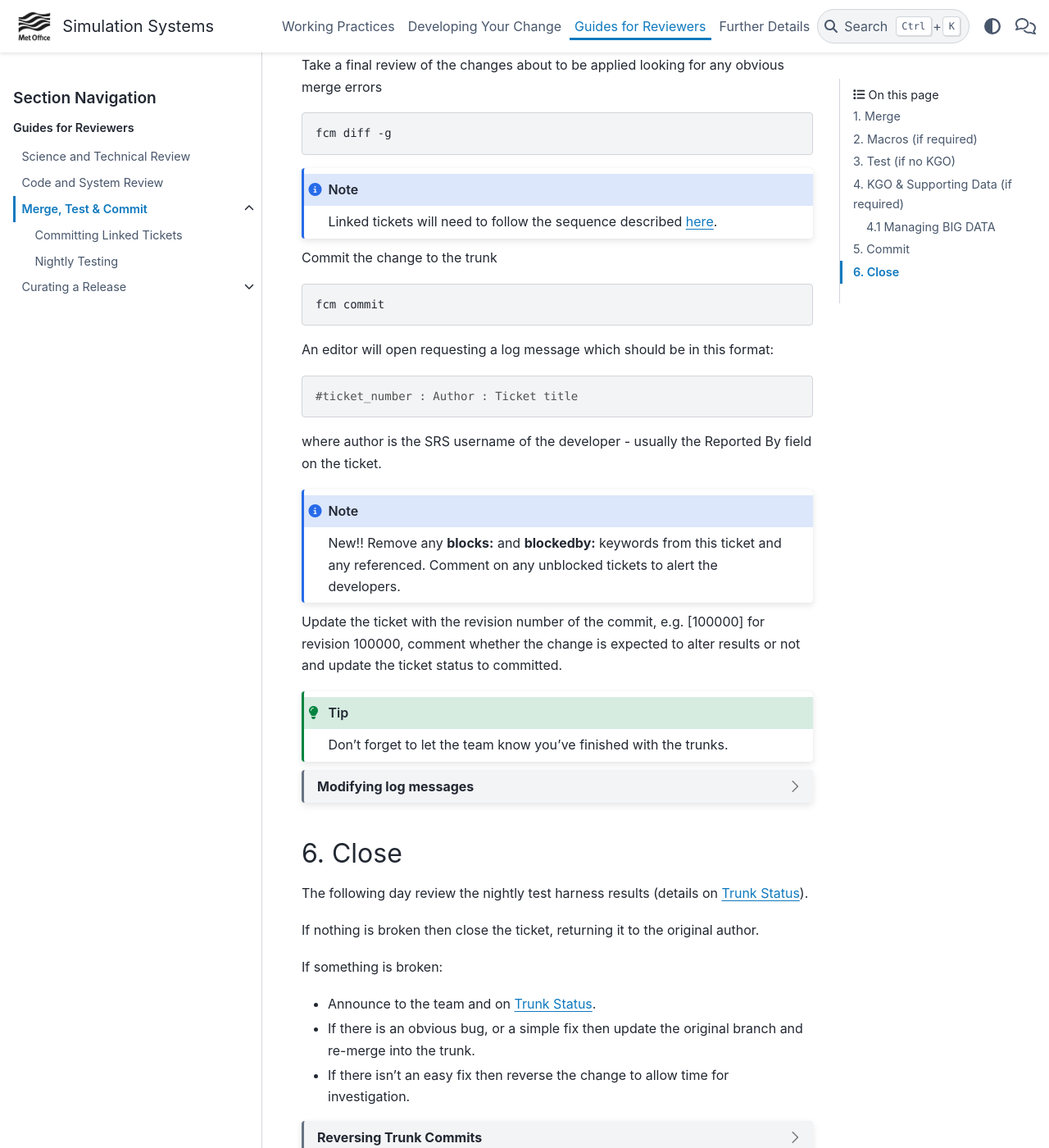
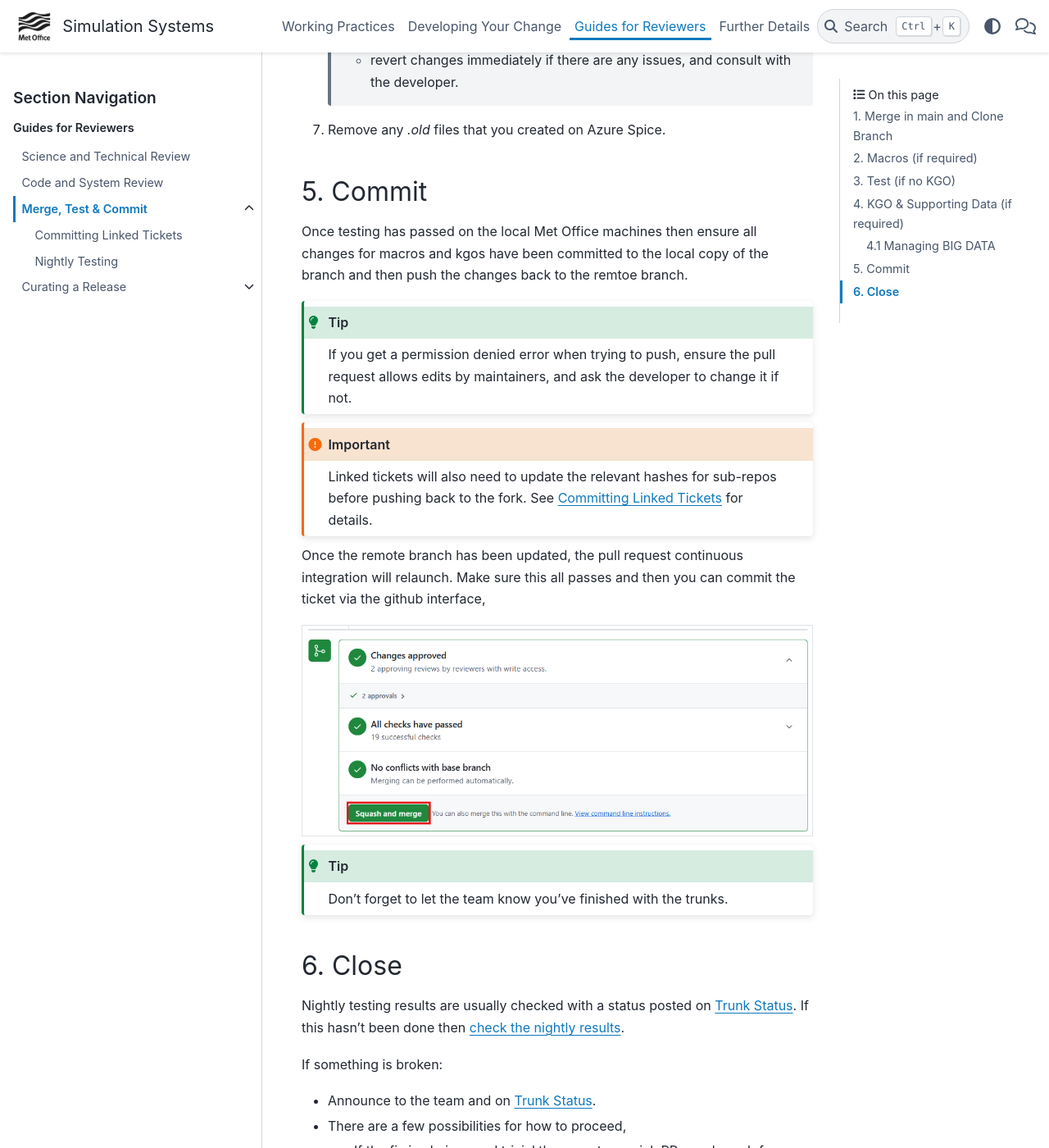
Before and after one commit to MetOffice/simulation-systems, a Sphinx documentation site: the page built from source/Reviewers/howtocommit.rst, in a window 1280 px wide and 1400 px high, scrolled down 5573 px. Shown: the whole window at 82% size. Built offline with Sphinx 7.4.7 and the PyData theme 0.15.4, drawn with Linux system fonts in a browser that asks for light colours; some of the changed text lies outside the part shown.

Commit message:
how to commit page

```diff
--- a/source/Reviewers/howtocommit.rst
+++ b/source/Reviewers/howtocommit.rst
@@ -33,85 +33,30 @@
         committinglinkedtickets
         nightlytesting
 
-1. Merge
---------
+1. Merge in main and Clone Branch
+---------------------------------
 
-Check out the trunk, merge the changes from the branch into that trunk copy and
-resolve any conflicts.
+.. note::
 
-.. tab-set::
+    If this is a linked ticket, then do these steps for all pull requests
 
-    .. tab-item:: UM
+Ensure that the source branch is :ref:`up to date with main <updating_branch>`.
+Only resolve conflicts that appear simple and you are comfortable with. If there
+are more complicated conflicts ask the developer to solve them themselves. If
+there are conflicts in versions.py then see the details in the macro section
+below.
 
-        .. code-block:: RST
+Then checkout the up to date branch, eg.
 
-            fcm co fcm:um.x_tr chosen_name
-            cd chosen_name
-            fcm merge fcm:um.x_br/dev/dev_name/branch_name
-            fcm cf
+.. code-block::
 
-    .. tab-item:: JULES
-
-        .. code-block:: RST
-
-            fcm co fcm:jules.x_tr chosen_name
-            cd chosen_name
-            fcm merge fcm:jules.x_br/dev/dev_name/branch_name
-            fcm cf
-
-    .. tab-item:: UKCA
-
-        .. code-block:: RST
-
-            fcm co fcm:ukca.x_tr chosen_name
-            cd chosen_name
-            fcm merge fcm:ukca.x_br/dev/dev_name/branch_name
-            fcm cf
-
-    .. tab-item:: LFRic Apps
-
-        .. code-block:: RST
-
-            fcm co fcm:lfric_apps.x_tr chosen_name
-            cd chosen_name
-            fcm merge fcm:lfric_apps.x_br/dev/dev_name/branch_name
-            fcm cf
-
-    .. tab-item:: LFRic Core
-
-        .. code-block:: RST
-
-            fcm co fcm:lfric.x_tr chosen_name
-            cd chosen_name
-            fcm merge fcm:lfric.x_br/dev/dev_name/branch_name
-            fcm cf
-
-    .. tab-item:: UM docs
-
-        .. code-block:: RST
-
-            fcm co fcm:um_doc.x_tr chosen_name
-            cd chosen_name
-            fcm merge fcm:um_doc.x_br/dev/dev_name/branch_name
-            fcm cf
-
-    .. tab-item:: JULES docs
-
-        See :doc:`JULES documentation changes </Development/jules_docs>`
-
-Always merge in the developers **dev** branch, not the **test** branch.
-
-Only resolve `conflicts <http://metomi.github.io/fcm/doc/user_guide/code_management.html#svn_basic_conflicts>`_
-that appear simple and you are comfortable with. If there are more complicated
-conflicts ask the developer to create a head of trunk branch to resolve the
-conflicts themselves and retest the changes.
-
-If there are conflicts in versions.py then see the details in the macro section below.
+    gh repo clone <developer>/<fork_name> <clone_name> -- -b <branch_name>
 
 2. Macros (if required)
 -----------------------
-**If** the ticket includes metadata changes, upgrade macro changes or a new rose-stem app
-then you will need to upgrade the test-suite.
+
+**If** the ticket includes metadata changes, upgrade macro changes or a new
+rose-stem app then you will need to upgrade the test-suite.
 
 .. dropdown:: versions.py
 
@@ -182,6 +127,12 @@
 
                 All LFRic Core tickets with macros are expected to be linked with LFRic Apps, though they may not have required an LFRic Apps development branch (although an Apps ticket should be provided). This is fine - if there is no LFRic Apps branch just checkout the LFRic Apps trunk. Then run the apply_macros script as described above and this will share the upgrade macro across both LFRic Apps and LFRic Core as needed.
 
+    .. important::
+
+        Now commit the changes made by the macros script back to the developers branch.
+
+        Do not push the changes at this stage.
+
 .. dropdown:: New rose-stem app?
 
     If the ticket introduces a new rose-stem app, but doesn't otherwise have a macro
@@ -383,16 +338,15 @@
         2. You will need access to both your merged working copy and a clone of the `SimSys_Scripts github repo <https://github.com/MetOffice/SimSys_Scripts>`_ (one is available in $UMDIR). Run the script ``kgo_updates/meto_update_kgo.sh`` which is located in SimSys_Scripts.
 
         3. The script will ask you to enter some details regarding the ticket.
-            * Platforms: enter each platform which has a kgo change, lower case and space seperated, e.g. `spice xc40 ex1a`
-            * Path to your merged working copy - the script will check this exists and will fail if it can't be found.
+            * Platforms: enter each platform which has a kgo change, lower case and space seperated, e.g. `azspice ex1a`
+            * If running on the EX's it will ask for the host you ran on - this can be found from Cylc Review.
+            * Path to your local clone - the script will check this exists and will fail if it can't be found.
             * KGO directory: this will default to vnXX.X_tYYYY where XX.X is the version number and YYYY is the ticket number.
             * There are further prompts to the user through the script - in particular to check the shell script produced.
 
-        4. If running on xc40s the script will ask whether to rsync UM files or lfricinputs files to the XCS. Select the appropriate option.
+        4. If running on EX's the script will ask whether to rsync UM files or lfricinputs files to the other EX hosts. Select the appropriate option.
 
         5. Check that the new KGO has been installed correctly by restarting your suite, retriggering the failed rose-ana tasks and checking they now pass.
-
-        * e.g. add `--reload` or `--restart` to the rose-stem command ran previously.
 
         6. Once committed, update the `bit comparison table <https://code.metoffice.gov.uk/trac/um/wiki/LoseBitComparison>`_.
 
@@ -400,15 +354,11 @@
 
             * This script will login as the relevant admin user as needed
             * After running for a platform, the newly created variables.rc and
-              shell script will be moved to SPICE $UMDIR/kgo_update_files/<new_kgo_directory>.
-            * The script is hard coded to always go to the xce (only 1 is
-              required of xce and xcf). After running here it will rsync the kgo
-              directory to xcs automatically.
+              shell script will be moved to Azspice
+              $UMDIR/kgo_update_files/<new_kgo_directory>.
             * Having run on each requested platform the new variables.rc files
               will be copied into your working copy
-              rose-stem/site/meto/variables_<PLATFORM>.rc. There is no longer
-              any need to merge the generated variables files. It is probably
-              worth checking that the changes in these files are as expected.
+              rose-stem/site/meto/variables_<PLATFORM>.rc.
 
         .. dropdown:: Updating KGO manually (rarely needed!)
 
@@ -423,12 +373,13 @@
               the previous version (i.e. move the old file to the new KGO
               directory and replace it with a sym-link to the updated version)
               But do not do this if the old version was a major release revision
-              (vnX.X), this is to allow intermediate revisions to be deleted later.
+              (vnX.X), this is to allow intermediate revisions to be deleted
+              later.
             * Remember to RSync and update the bitcomparison table (see above).
 
     .. tab-item:: JULES
 
-        1. Run the standalone rose-stem with housekeeping switched off to generate new KGO. Do this once on old spice and once on new spice (the `all` group launches on different platforms from each spice)
+        1. Run the standalone rose-stem with **housekeeping switched off** to generate new KGO.
 
         .. code-block::
 
@@ -455,15 +406,14 @@
 
         2. Run the rose stem tasks that require a KGO update, plus any other testing required (see above) - if unsure run the `all` group.
 
-        .. code-block:: RST
+        .. code-block::
 
-            export CYLC_VERSION=8
             rose stem --group=all
             cylc play <suite name>
 
         3. Ensure the failing KGO's match those on the branch.
 
-        4. Run the checksum update script stored in `<working copy>/rose-stem/bin`.
+        4. Run the checksum update script stored in `<local_clone>/rose-stem/bin`.
 
         .. code-block::
 
@@ -477,28 +427,19 @@
               The numbered run directory must be included in the suite name, eg. `name-of-suite/run1`.
 
         5. Verify the checksums updated properly by retriggering the failed checksums. First retrigger
-        ``export-source``, and then when complete ``export-source_xc40`` if new checksums are present
-        there (there is no need to retigger spice). You may need to change the maximum window extent
+        ``export-source``, and then when complete ``export-source_ex1a`` if new checksums are present
+        there (there is no need to retigger azspice). You may need to change the maximum window extent
         of the gui in order to see the succeeded tasks. Now you can retrigger the failed checksums -
         these should now pass if the kgo was updated in the working copy correctly.
 
+.. important::
 
-    .. tab-item:: LFRic Core
+    Now commit the changes made by the macros script back to the developers branch.
 
-        KGO Checksums are stored in the repository alongside the code. If there
-        is a merge conflict within these files it is the developers responsibility
-        to update them.
-
-        1. Organise a trunk freeze for LFRic at a time when the developer is available
-        2. Developer updates their branch to the head of trunk and regenerates
-           the KGO checksums.
-        3. If there were also code conflicts in the science code then the new KGO
-           checksums will need to be signed off by the science reviewer.
-        4. Once the ticket is back with you, you can merge the branch to the
-           trunk and run the test-suite as described above to confirm that all
-           is working.
+    Do not push the changes at this stage.
 
 .. tip::
+
     Between running any required testing and installing the KGO check that the
     failing rose-ana tasks match those in the developers trac.log. If any have
     failed for other reasons (e.g. timeout) then these should be re-triggered
@@ -569,91 +510,111 @@
 
 #. Remove any `.old` files that you created on Azure Spice.
 
+.. _commit:
+
 5. Commit
 ---------
 
-Take a final review of the changes about to be applied looking for any obvious
-merge errors
+Once testing has passed on the local Met Office machines then ensure all changes
+for macros and kgos have been committed to the local copy of the branch and then
+push the changes back to the remtoe branch.
 
-.. code-block:: RST
+.. tip::
 
-    fcm diff -g
+    If you get a permission denied error when trying to push, ensure the pull
+    request allows edits by maintainers, and ask the developer to change it if
+    not.
 
-.. note::
-    Linked tickets will need to follow the sequence described :ref:`here <committinglinked>`.
+.. important::
 
-Commit the change to the trunk
+    Linked tickets will also need to update the relevant hashes for sub-repos
+    before pushing back to the fork. See :ref:`Committing Linked Tickets
+    <committinglinked>` for details.
 
-.. code-block:: RST
+Once the remote branch has been updated, the pull request continuous integration
+will relaunch. Make sure this all passes and then you can commit the ticket via
+the github interface,
 
-    fcm commit
+.. image:: images/gh_screenshots/merge_light.png
+    :class: only-light border
 
-An editor will open requesting a log message which should be in this format:
-
-.. code-block::
-
-    #ticket_number : Author : Ticket title
-
-where author is the SRS username of the developer - usually the Reported By field on the ticket.
-
-.. note::
-     New!! Remove any **blocks:** and **blockedby:** keywords from this ticket and any referenced. Comment on any unblocked tickets to alert the developers.
-
-Update the ticket with the revision number of the commit, e.g. [100000] for revision 100000, comment whether the change is expected to alter results or not and update the ticket status to committed.
+.. image:: images/gh_screenshots/merge_dark.png
+    :class: only-dark border
 
 .. tip::
     Don't forget to let the team know you've finished with the trunks.
 
-.. dropdown:: Modifying log messages
-
-    If you need to modify the commit log message after commit, run this command and save to update the message:
-
-    .. code-block:: RST
-
-        fcm propedit --revprop svn:log -r xxxxxx fcm:um.x_tr
-
 6. Close
 --------
 
-The following day review the nightly test harness results (details on `Trunk Status`_).
-
-If nothing is broken then close the ticket, returning it to the original author.
+Nightly testing results are usually checked with a status posted on `Trunk
+Status`_. If this hasn't been done then :ref:`check the nightly results
+<nightlytesting>`.
 
 If something is broken:
 
 * Announce to the team and on `Trunk Status`_.
-* If there is an obvious bug, or a simple fix then update the original branch and re-merge into the trunk.
-* If there isn't an easy fix then reverse the change to allow time for investigation.
+* There are a few possibilities for how to proceed,
+
+  * If the fix is obvious and trivial then create a quick PR on a branch from
+    ``main`` and find someone to review it. If the developer is available and
+    able to fix it then they can make the pr and you can review.
+  * If there isn't an easy fix then reverse the change to allow time for
+    investigation.
 
 .. dropdown:: Reversing Trunk Commits
 
-    1. Check out the trunk
-    2. Use the merge command to reverse the problematic change
-        .. code-block::
+    .. tip::
 
-            fcm merge --reverse -r <revision>
+        Reverting a commit from main will require the help of a friendly
+        repository admin.
 
-    3. Check the reverse merge has worked and commit it to the trunk
-        * Use the same commit message format as usual.
-    4. Update the ticket with details of the problem and assign it back to the author to fix
+    **The Admin:**
 
-    .. note::
-        If and when the author provides a fixed version of the branch a custom
-        merge will be required (otherwise only the most recent commits will be merged).
+    Navigate to the repository rulesets under settings,
 
-        .. code-block::
+    .. image:: images/gh_screenshots/rulesets_light.png
+        :class: only-light border
 
-            fcm merge --custom --revision <revision1>:<revision2> fcm:um.x_br/dev/etc...
+    .. image:: images/gh_screenshots/rulesets_dark.png
+        :class: only-dark border
 
-        where revision 1 and 2 are the initial copy and the last change to the branch to be committed.
+    and then temporarily disable the ``prevent_updates`` ruleset. This will
+    allow a branch to be created in the repository to revert the change.
+
+    .. image:: images/gh_screenshots/prevent_updates_disabled_light.png
+        :class: only-light border
+
+    .. image:: images/gh_screenshots/prevent_updates_disabled_dark.png
+        :class: only-dark border
+
+    **The Original Reviewer**
+
+    From the closed pull request, select the option to revert the merge,
+
+    .. image:: images/gh_screenshots/revert_light.png
+        :class: only-light border
+
+    .. image:: images/gh_screenshots/revert_dark.png
+        :class: only-dark border
+
+    If there are any conflicts with later commits then fix these. A new branch
+    with the revert will be created and a pull request will be opened. Checkout
+    this branch and run local testing. Then request a review from the admin.
+
+    **The Admin:**
+
+    Review the change and ensure testing has been completed, then commit the
+    pull request.
+
+    Finally, reenable the branch protection rule you disabled earlier.
 
 .. tip:: **Logging in as an admin user**
 
-    * To access the admin account you'll need to be added to the admin-access list by an admin-owner. This is managed through Active Directory
+    * To access the admin account you'll need to be added to the admin-access
+      list by an admin-owner. This is managed through Active Directory
     * When logged in to your linux desktop run ``xsudo -iu <ADMIN-USERNAME>``.
-    * You can then access other machines as the admin user via ``ssh -Y <HOSTNAME>``.
-
-
-
+    * You can then access other machines as the admin user via ``ssh -Y
+      <HOSTNAME>``.
 
 .. _Trunk Status: https://code.metoffice.gov.uk/trac/lfric_apps/wiki/TrunkStatus
--- a/source/WorkingPractices/pull_requests.rst
+++ b/source/WorkingPractices/pull_requests.rst
@@ -106,6 +106,7 @@
 .. image:: images/gh_screenshots/ci_dark.png
     :class: only-dark border
 
+.. _updating_branch:
 
 Updating a branch
 -----------------
```
Also changed, not shown: other parts of source/Reviewers/howtocommit.rst (+10 -6 lines), source/Reviewers/committinglinkedtickets.rst (+20 -23 lines), source/Reviewers/images/gh_screenshots/merge_dark.png (added), source/Reviewers/images/gh_screenshots/merge_light.png (added).
